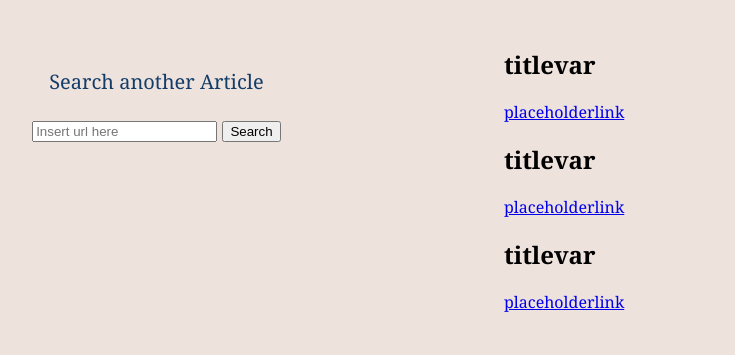
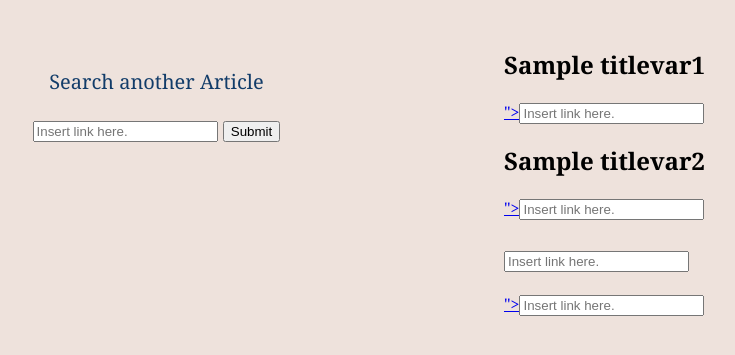
Before and after one commit to HackKstate2019/tag-finder, a Django app: template tagfinder/templates/tagfind/landing.html in a window 1280 px wide. Shown: the part 146-501 px from the top of the page, without its empty margins (136-871 px from the left). Run offline with Django 3.2, Linux system fonts and the light colour scheme; tables that the repository leaves empty hold one stand-in row (values such as "Sample post"); the template is opened without the code that fills it: values that come from a table or form of the project are taken from there, most other values are stand-ins (such as "Sample title", 1, 10 or a date in 2020); parts of the project's set-up code (start-up, migrations or seed data) failed here and were passed over.

Commit message:
Made Form Class and accessed its information on the Landing page.

```diff
--- /dev/null
+++ b/tagfinder/tagfind/forms.py
@@ -0,0 +1,4 @@
+from django import forms
+
+class UrlForm(forms.Form):
+    url = forms.URLField(max_length=None, required=True, label='', widget=forms.TextInput(attrs={"placeholder":"Insert link here."}))
--- a/tagfinder/tagfind/urls.py
+++ b/tagfinder/tagfind/urls.py
@@ -4,5 +4,6 @@
 app_name='tagfind'
 
 urlpatterns=[
-    path('',views.index,name='index')
+    path('',views.index,name='index'),
+    path('landing.html/',views.get_url,name='landing')
 ]
--- a/tagfinder/templates/tagfind/landing.html
+++ b/tagfinder/templates/tagfind/landing.html
@@ -8,23 +8,24 @@
     </header>
     <div class = "main">
       <p>Search another Article</p>
-      <form action = "" method = "POST">
-        <input type = "text" placeholder = "Insert url here" id = "link" required></input>
-        <input type = "submit" value = "Search">
+      <form action ="landing.html/" method = "POST">
+        {% csrf_token %}
+        {{ form }}
+        <input type = "submit" value = "Submit">
       </form>
     </div>
     <div class = "related_container">
       <div class = "related" id = "1">
-        <h2>titlevar</h2>
-        <a href = "placeholder link">placeholderlink</a>
+        <h2>{{titlevar1}}</h2>
+        <a href = "{{siteurl1}}">{{siteurl1}}</a>
       </div>
       <div class = "related" id = "2">
-        <h2>titlevar</h2>
-        <a href = "placeholder link">placeholderlink</a>
+        <h2>{{titlevar2}}</h2>
+        <a href = "{{siteurl2}}">{{siteurl2}}</a>
       </div>
       <div class = "related" id = "3">
-        <h2>titlevar</h2>
-        <a href = "placeholder link">placeholderlink</a>
+        <h2>{{titlevar3}}</h2>
+        <a href = "{{siteurl3}}">{{siteurl3}}</a>
       </div>
     </div>
 {%endblock%}
```
Also changed, not shown: tagfinder/tagfind/views.py (+28 -2 lines), tagfinder/templates/tagfind/index.html (+4 -3 lines).
